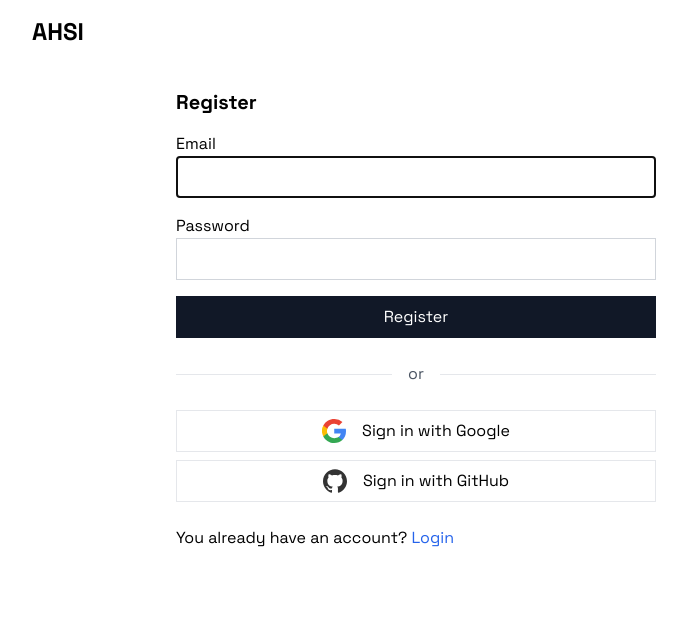
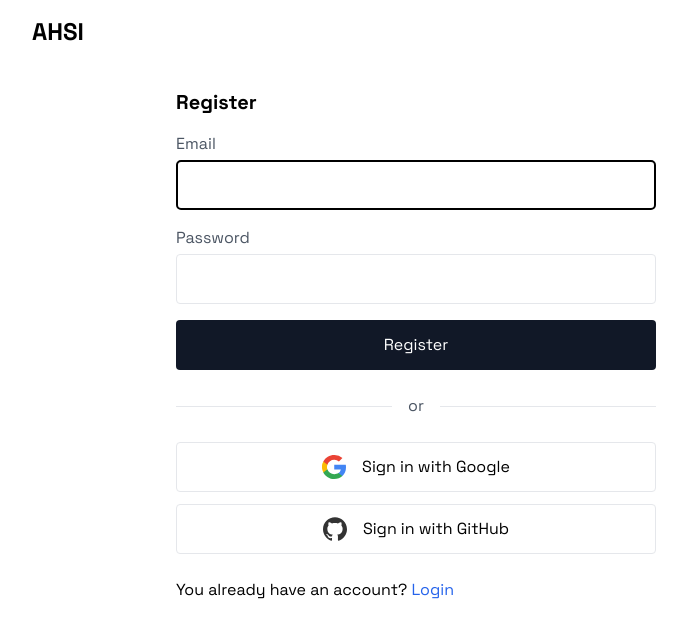
Before and after one commit to nelrnd/social-media, a Next.js app: page /register in a window 1280 px wide. Shown: the top 638 px of the page, without its empty margins (224-911 px from the left). Built offline with nearby package versions, Linux system fonts and the light colour scheme.

Commit message:
Style login and register form controls

```diff
--- a/app/ui/login-form.tsx
+++ b/app/ui/login-form.tsx
@@ -18,15 +18,18 @@ export default function LoginForm() {
     <form action={formAction} className="space-y-4">
       <h1 className="text-xl font-bold">Log in</h1>
       <div>
-        <label htmlFor="email">Email</label>
+        <label htmlFor="email" className="text-gray-600">
+          Email
+        </label>
         <input
           type="email"
           name="email"
           id="email"
-          className="block w-full p-2 border border-gray-300"
+          className="block w-full mt-1 p-3 border rounded-sm border-gray-200 focus:outline-black"
           autoFocus
           aria-labelledby="email-error"
           defaultValue={(state?.data?.get("email") || "") as string}
+          spellCheck="false"
         />
         <div id="email-error" aria-live="polite" aria-atomic="true">
           {state?.errors?.email && (
@@ -37,12 +40,14 @@ export default function LoginForm() {
         </div>
       </div>
       <div>
-        <label htmlFor="password">Password</label>
+        <label htmlFor="password" className="text-gray-600">
+          Password
+        </label>
         <input
           type="password"
           name="password"
           id="password"
-          className="block w-full p-2 border border-gray-300"
+          className="block w-full mt-1 p-3 border rounded-sm border-gray-200 focus:outline-black"
           aria-labelledby="password-error"
           defaultValue={(state?.data?.get("password") || "") as string}
         />
@@ -59,7 +64,7 @@ export default function LoginForm() {
       </div>
       <input type="hidden" name="redirectTo" value={callbackUrl} />
       <button
-        className="w-full h-[2.625rem] p-2 flex items-center justify-center bg-gray-900 text-white disabled:opacity-50 hover:opacity-95 transition-opacity"
+        className="w-full h-[3.125rem] p-3 flex items-center justify-center bg-gray-900 text-white disabled:opacity-50 hover:opacity-95 transition-opacity rounded-sm"
         disabled={isPending}
       >
         {isPending ? (
--- a/app/ui/register-form.tsx
+++ b/app/ui/register-form.tsx
@@ -12,15 +12,18 @@ export default function RegisterForm() {
     <form action={formAction} className="space-y-4">
       <h1 className="text-xl font-bold">Register</h1>
       <div>
-        <label htmlFor="email">Email</label>
+        <label htmlFor="email" className="text-gray-600">
+          Email
+        </label>
         <input
           type="email"
           name="email"
           id="email"
-          className="block w-full p-2 border border-gray-300"
+          className="block w-full mt-1 p-3 border rounded-sm border-gray-200 focus:outline-black"
           autoFocus
           aria-labelledby="email-error"
           defaultValue={(state?.data?.get("email") || "") as string}
+          spellCheck="false"
         />
         <div id="email-error" aria-live="polite" aria-atomic="true">
           {state?.errors?.email && (
@@ -31,14 +34,17 @@ export default function RegisterForm() {
         </div>
       </div>
       <div>
-        <label htmlFor="password">Password</label>
+        <label htmlFor="password" className="text-gray-600">
+          Password
+        </label>
         <input
           type="password"
           name="password"
           id="password"
-          className="block w-full p-2 border border-gray-300"
+          className="block w-full mt-1 p-3 border rounded-sm border-gray-200 focus:outline-black"
           aria-labelledby="password-error"
           defaultValue={(state?.data?.get("password") || "") as string}
+          spellCheck="false"
         />
         <div id="password-error" aria-live="polite" aria-atomic="true">
           {state?.errors?.password && (
@@ -53,7 +59,7 @@ export default function RegisterForm() {
       </div>
       <input type="hidden" name="redirectTo" value="/" />
       <button
-        className="w-full h-[2.625rem] p-2 flex items-center justify-center bg-gray-900 text-white disabled:opacity-50 hover:opacity-95 transition-opacity"
+        className="w-full h-[3.125rem] p-3 flex items-center justify-center bg-gray-900 text-white disabled:opacity-50 hover:opacity-95 transition-opacity rounded-sm"
         disabled={isPending}
       >
         {isPending ? (
--- a/app/ui/social-login.tsx
+++ b/app/ui/social-login.tsx
@@ -3,7 +3,7 @@ import { JSX } from "react"
 
 export default function SocialLogin() {
   return (
-    <div className="space-y-2">
+    <div className="space-y-3">
       <div className="relative select-none mb-6">
         <div className="text-gray-600 w-fit bg-white px-4 m-auto">or</div>
         <div className="h-[1px] w-full bg-gray-200 absolute top-1/2 -z-10"></div>
@@ -17,7 +17,7 @@ export default function SocialLogin() {
       >
         <button
           type="submit"
-          className="flex items-center gap-4 justify-center w-full p-2 border border-gray-200 disabled:opacity-50 hover:bg-gray-100 transition-colors"
+          className="flex items-center gap-4 justify-center w-full p-3 border border-gray-200 disabled:opacity-50 hover:bg-gray-100 transition-colors rounded-sm"
         >
           <GoogleIcon />
           Sign in with Google
@@ -32,7 +32,7 @@ export default function SocialLogin() {
       >
         <button
           type="submit"
-          className="flex items-center gap-4 justify-center w-full p-2 border border-gray-200 disabled:opacity-50 hover:bg-gray-100 transition-colors"
+          className="flex items-center gap-4 justify-center w-full p-3 border border-gray-200 disabled:opacity-50 hover:bg-gray-100 transition-colors rounded-sm"
         >
           <GithubIcon />
           Sign in with GitHub
```
